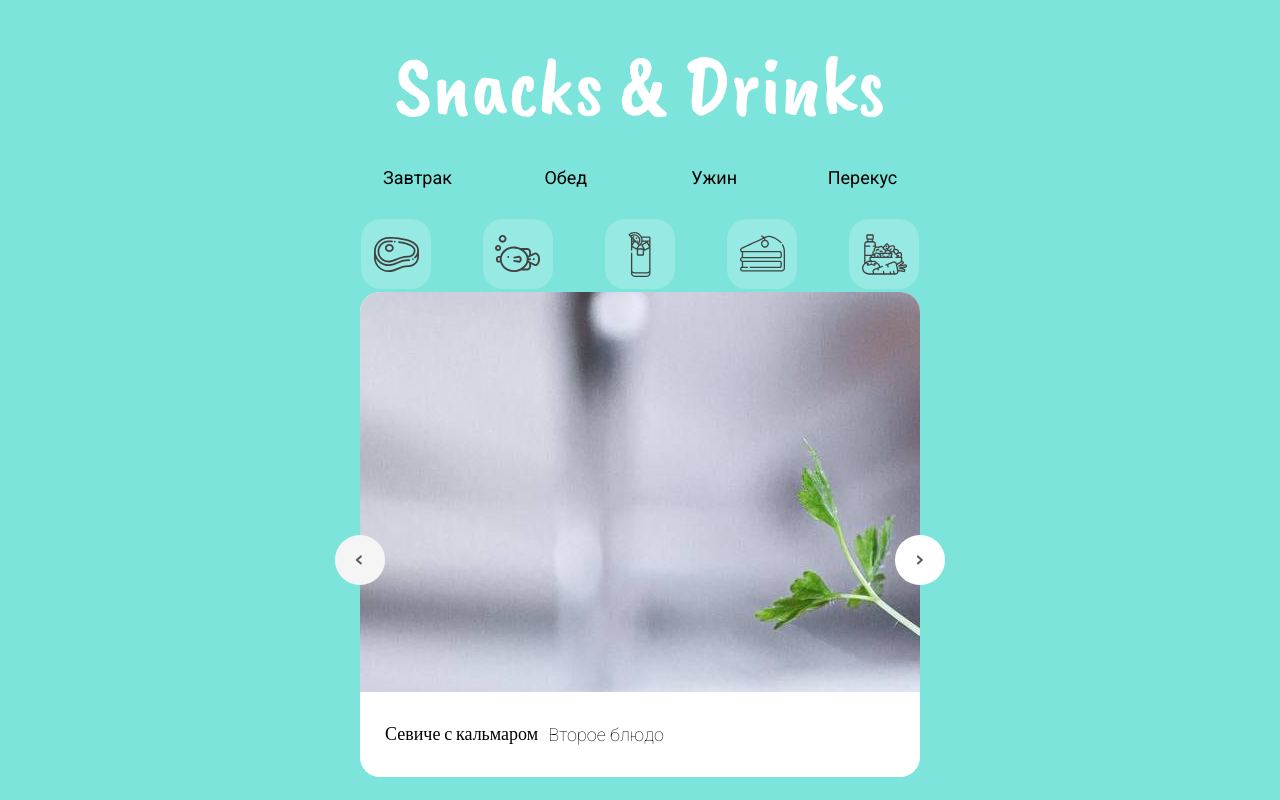
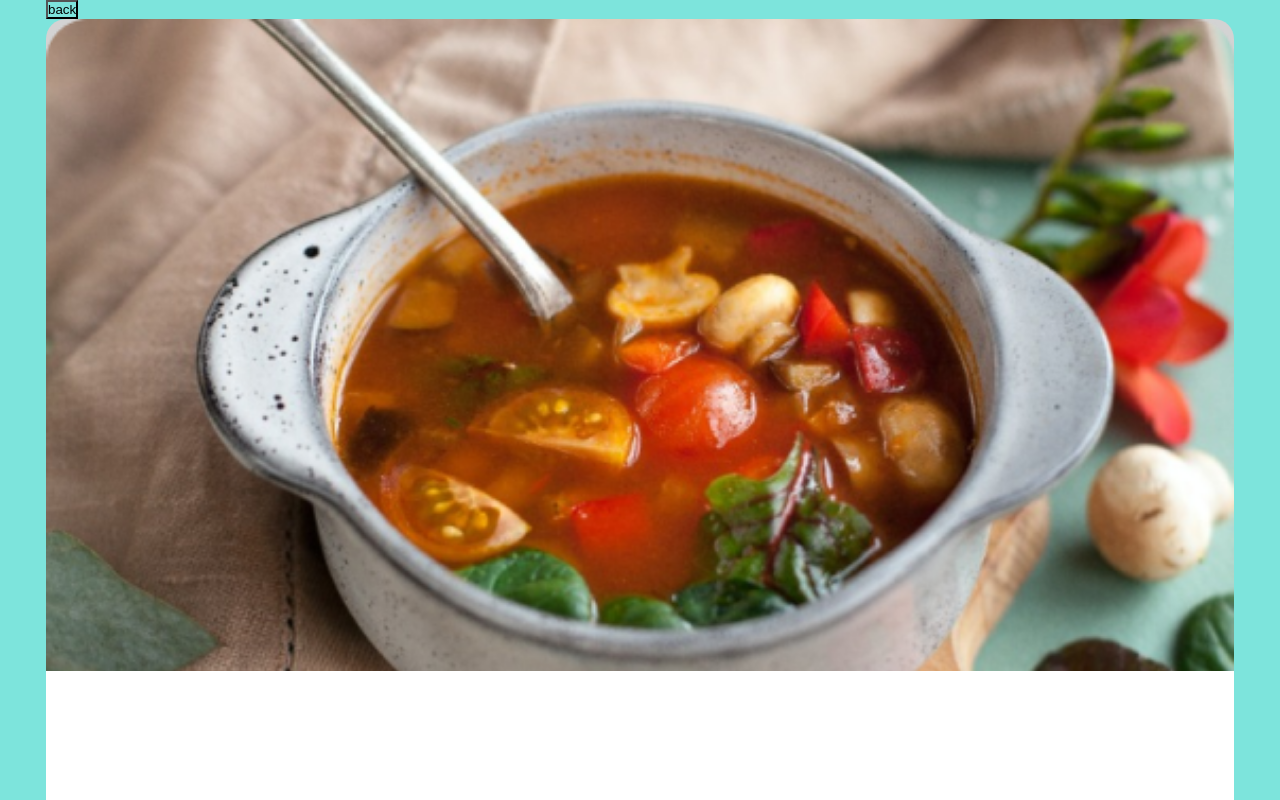
Before and after one commit to Streetmeat25/snack_and_drink, a React (Create React App) app: page /dish in a window 1280 px wide. Shown: the top 800 px of the page. Built offline with nearby package versions, Linux system fonts and the light colour scheme; data requests are answered from the project's data file.

Commit message:
mui + delete modal

```diff
--- a/package.json
+++ b/package.json
@@ -4,6 +4,10 @@
   "homepage": "https://streetmeat25.github.io/snack_and_drink",
   "private": true,
   "dependencies": {
+    "@emotion/react": "^11.11.1",
+    "@emotion/styled": "^11.11.0",
+    "@mui/icons-material": "^5.14.12",
+    "@mui/material": "^5.14.12",
     "@reduxjs/toolkit": "^1.9.5",
     "@testing-library/jest-dom": "^5.16.5",
     "@testing-library/react": "^13.4.0",
--- a/src/components/DishItem.jsx
+++ b/src/components/DishItem.jsx
@@ -1,22 +1,26 @@
 import React, {useState} from 'react';
-import MyButton from "./UI/buttons/MyButton";
-import MyModal from "./modals/MyModal/MyModal";
 import {Link, useNavigate} from "react-router-dom";
-import dishPic from './borsch.png'
 import NextButton from "./UI/buttons/DishNavigationButtons/Next/NextButton";
 import PreviousButton from "./UI/buttons/DishNavigationButtons/Previous/PreviousButton";
 import DishModal from "./modals/dishModal/DishModal";
-import Navbar from "./UI/navbar/Navbar";
+import {Modal} from "@mui/material";
+import classes from "./modals/dishModal/DishModal.module.css";
 
 const DishItem = ({dish, dishNumber}) => {
     const [modal, setModal] = useState(false)
     const navigate = useNavigate();
-    console.log(dish, process.env.PUBLIC_URL)
+
+
+
     return (
         <div className="dish-card">
-            <div className="dish-card-img" style={{cursor: 'pointer', background:`#d6d6d6  url(${process.env.PUBLIC_URL + dish?.imgPath})`}} onClick={() => setModal(true)}>
 
-            </div>
+
+            <Link to={"/dish"} state={dish}>
+                <div className="dish-card-img"
+                     style={{cursor: 'pointer', background: `#d6d6d6  url(${process.env.PUBLIC_URL + dish?.imgPath})`}}>
+                </div>
+            </Link>
             <div className="dish-buttons">
 
                 <PreviousButton/>
@@ -28,10 +32,10 @@ const DishItem = ({dish, dishNumber}) => {
                 <p className="dish-category">{dish?.category}</p>
             </div>
 
-            <MyModal visible={modal} setVisible={setModal}>
-                <DishModal dish={dish}>
-                </DishModal>
-            </MyModal>
+            {/*<MyModal visible={modal} setVisible={setModal}>*/}
+            {/*    <DishModal dish={dish}>*/}
+            {/*    </DishModal>*/}
+            {/*</MyModal>*/}
 
         </div>);
 };
--- a/src/components/modals/dishModal/DishModal.jsx
+++ b/src/components/modals/dishModal/DishModal.jsx
@@ -1,13 +1,19 @@
 import React, {useState} from 'react';
 import classes from './DishModal.module.css'
+import {Link, useLocation} from "react-router-dom";
 const DishModal = ({dish}) => {
 
     const [isAddressesVisible, setAddressesVisible] = useState(false);
     const [isReceiptVisible, setReceiptVisible] = useState(false);
+    const location = useLocation()
 
-
+    dish = location?.state
     return (
         <div>
+            <Link to={`*`}>
+                <button>back</button>
+
+            </Link>
             <div className={classes.dishImg}>
             </div>
             {
--- a/src/index.js
+++ b/src/index.js
@@ -6,6 +6,7 @@ import Receipt from "./pages/Receipt";
 import Buy from "./pages/Buy";
 import {setupStore} from './store/store'
 import { Provider} from 'react-redux'
+import DishModal from "./components/modals/dishModal/DishModal";
 
 const router = createBrowserRouter([
 
@@ -29,6 +30,11 @@ const router = createBrowserRouter([
         path: "/buy",
         element: <Buy/>,
         errorElement: <div> Page Not Found</div>
+    },
+    {
+        path: "/dish",
+        element: <DishModal/>,
+        errorElement: <div> Page Not Found</div>
     }
 ])
 const root = ReactDOM.createRoot(document.getElementById('root'));
```
Also changed, not shown: 1 other file (tests, documents, lock files or other folders).
